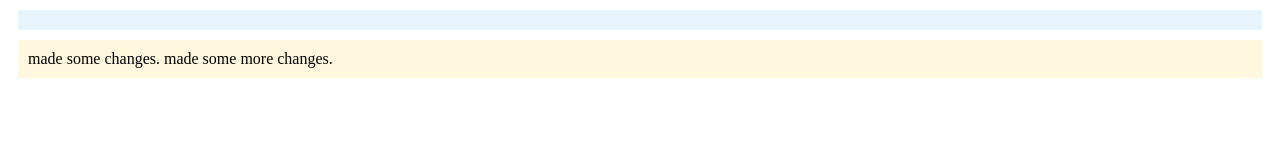
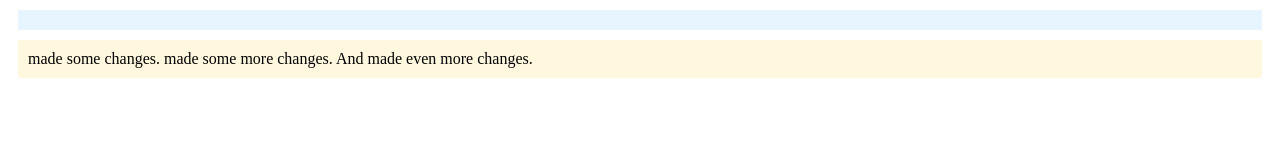
Before and after one commit to Daigen/Activity-18, a plain HTML site: page index.html in a window 1280 px wide. Drawn offline with Linux system fonts and the light colour scheme.

Commit message:
made even more changes

```diff
--- a/index.html
+++ b/index.html
@@ -9,7 +9,7 @@
 
   </div>
 
-  <div id="row" class="flex">made some changes. made some more changes.
+  <div id="row" class="flex">made some changes. made some more changes. And made even more changes.
 
 
   </div>
```
